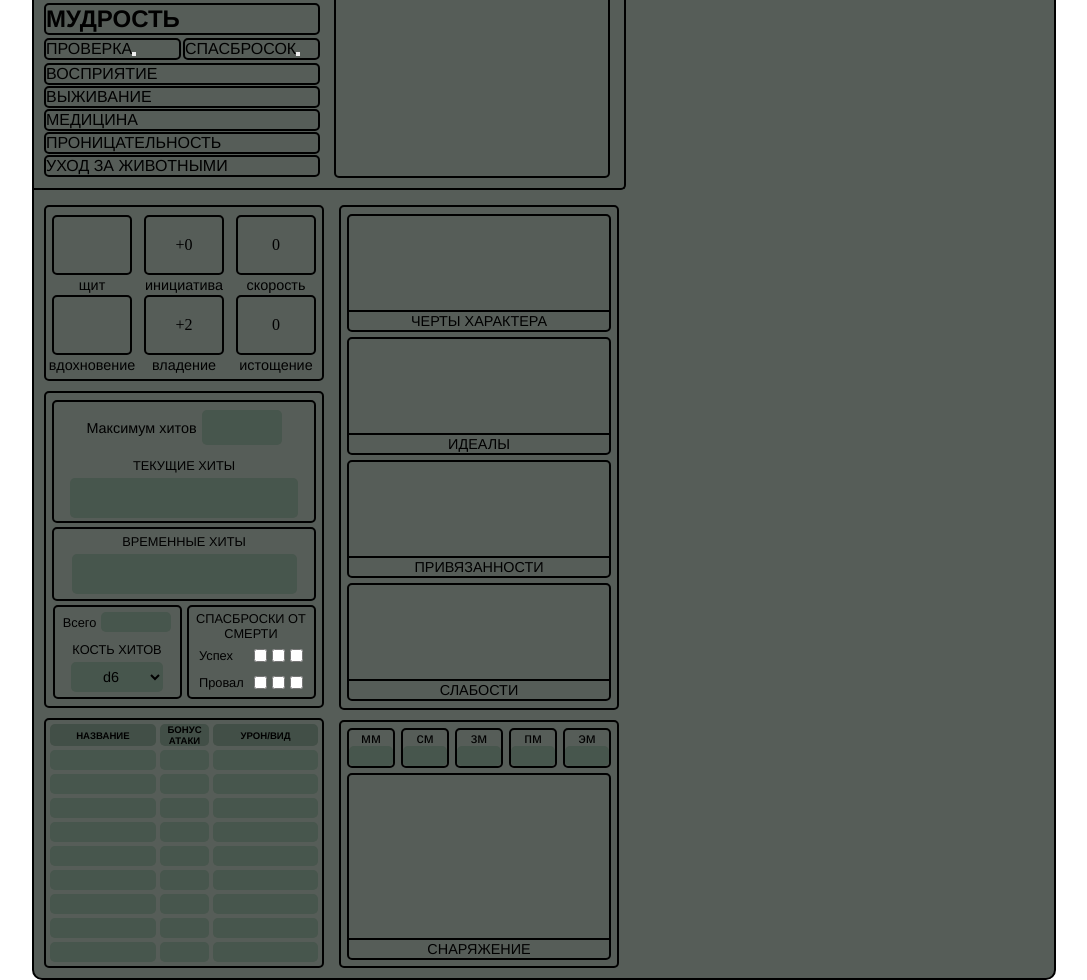
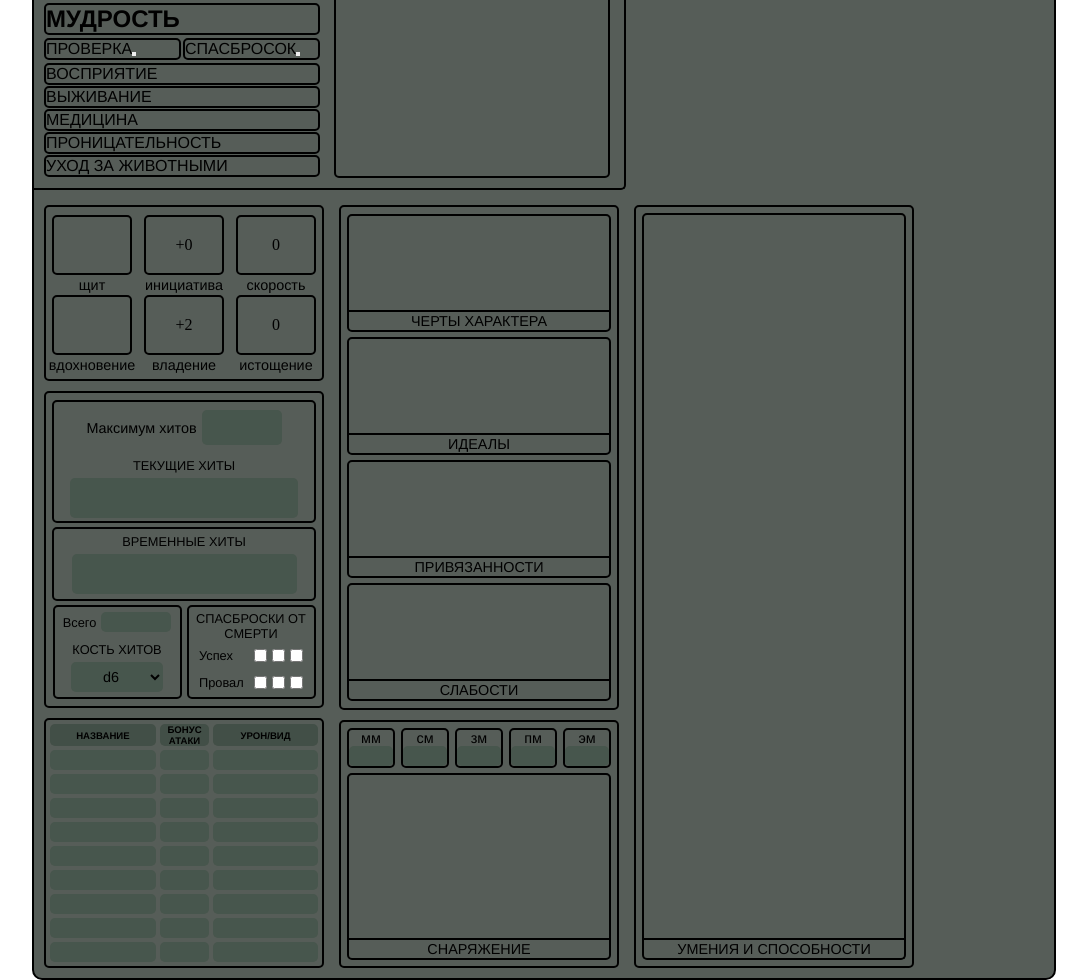
Before and after one commit to Pivo-moment/ts-longstory-landing, a website built with Vite: page index.html in a window 1280 px wide. Shown: the part 689-1669 px from the top of the page, without its empty margins (96-1183 px from the left). Built offline with nearby package versions, Linux system fonts and the light colour scheme.

Commit message:
Добавил поле для умений и способностей

```diff
--- a/index.html
+++ b/index.html
@@ -414,6 +414,19 @@
 
         </div>
 
+        <div class="sec_char_and_other_column">
+          <div class="skills-and-abilities">
+
+            <div class="skills-and-abilities-value" , contenteditable="true"></div>
+
+            <div class="skills-and-abilities-span-wrapping">
+              <span class="skills-and-abilities-span">
+                УМЕНИЯ И СПОСОБНОСТИ</span>
+            </div>
+
+          </div>
+        </div>
+
       </div>
 
     </div>
--- a/src/style.css
+++ b/src/style.css
@@ -723,3 +723,53 @@ main {
   font-family: "Helvetica", sans-serif;
   font-size: 90%;
 }
+
+.wrapping-skills-and-abilities{
+
+}
+
+.skills-and-abilities{
+  border: 2px solid black;
+  border-radius: 5px;
+
+  display: flex;
+  flex-flow: column;
+  align-items: center;
+  justify-content: center;
+
+  width: 280px;
+  height: 763px;
+
+  padding: 6px;
+}
+
+.skills-and-abilities-value{
+  width: 100%;
+  height: 100%;
+
+  border: 2px solid black;
+  border-top-left-radius: 5px;
+  border-top-right-radius: 5px;
+
+  overflow: auto;
+  font-family: "Helvetica", sans-serif;
+  font-size: 80%;
+  outline: none;
+
+  padding: 5px;
+}
+
+.skills-and-abilities-span-wrapping{
+  border: 2px solid black;
+  border-top: none;
+  border-bottom-left-radius: 5px;
+  border-bottom-right-radius: 5px;
+  width: 100%;
+  text-align: center;
+}
+
+.skills-and-abilities-span{
+  width: 100%;
+  font-family: "Helvetica", sans-serif;
+  font-size: 90%;
+}
```
